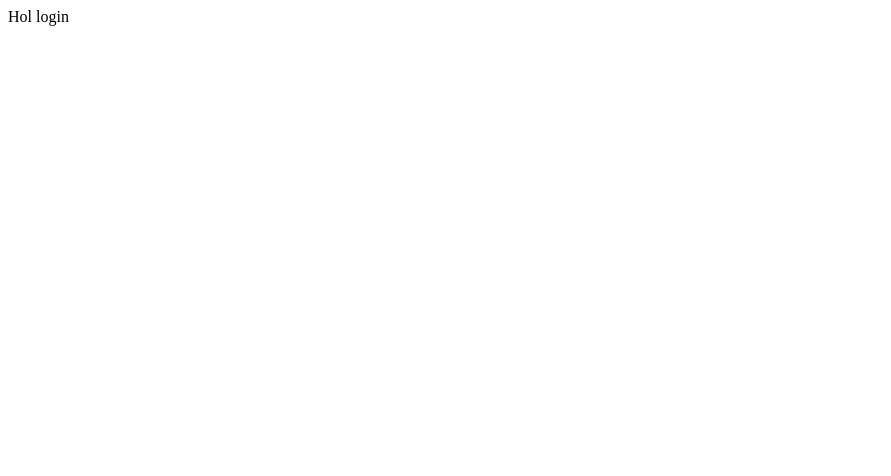
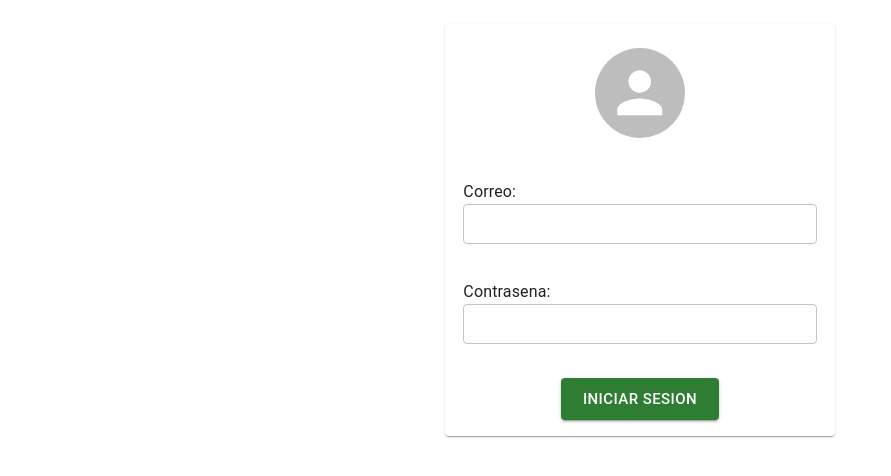
Before and after one commit to AnotonioRodriguez/proyect_front_arkon, a React (Create React App) app: page / in a window 1280 px wide. Shown: the top 476 px of the page, without its empty margins (0-891 px from the left). Built offline with nearby package versions, Linux system fonts and the light colour scheme.

Commit message:
Iniciar sesion

```diff
--- a/src/Components/Navegacion/Navegacion.js
+++ b/src/Components/Navegacion/Navegacion.js
@@ -15,7 +15,8 @@ export default function Navegacion() {
 
   const handleOpenMenu =()=>{
     setOpen(!open);
-  }
+  };
+
 
   return (
     <AppBar position="static">
--- a/src/Pages/Login/Login.js
+++ b/src/Pages/Login/Login.js
@@ -1,9 +1,87 @@
 import React, { Fragment } from 'react';
+import { Grid, Box, Typography, TextField, Button, Avatar,  Paper} from '@mui/material';
+import { Link } from 'react-router-dom';
+import { makeStyles } from '@mui/styles';
+
+const useStyles = makeStyles(() => ({
+  formInputFlex: {
+  display: 'flex',
+  '& > *': {
+    margin: 2
+  },
+  '& .obligatorio': {
+    color: 'red'
+  },
+      paddingTop: 0,
+      alignItems: "center",
+      justifyItems: "center"
+},
+}))
 
 export default function Login() {
+
+  const classes = useStyles();
+
   return(
     <Fragment>
-      Hol login
+      <Grid
+        container
+        direction="row-reverse"
+        justifyContent="center"
+        alignItems="center"
+      >
+        <Grid item lg={4} md={4} xs={12}>
+          <Box sx={{p: 2}}>
+            <Paper>
+              <Box sx={{display: 'flex', justifyContent:"center", alignItems: 'center', p: 3}}>
+                  <Avatar sx={{ width: 90, height: 90 }} />
+              </Box>
+              <div className={classes.formInputFlex}>
+                <Box sx={{ width: "100%", p: 2}}>
+                    <Typography>
+                      Correo:
+                    </Typography>
+                    <Box display="flex">
+                      <TextField
+                        fullWidth
+                        name='numero_usuario'
+                        size="small"
+                        variant="outlined"
+                      />
+                    </Box>
+                </Box>
+              </div>
+              <div className={classes.formInputFlex}>
+                <Box sx={{ width: "100%", p: 2}}>
+                    <Typography>
+                      Contrasena:
+                    </Typography>
+                    <Box display="flex">
+                      <TextField
+                        fullWidth
+                        type="password"
+                        name='numero_usuario'
+                        size="small"
+                        variant="outlined"
+                      />
+                    </Box>
+                </Box>
+              </div>
+              <Box sx={{display: 'flex', justifyContent:"center", alignItems: 'center', p: 2}}>
+                <Button
+                  variant="contained"
+                  color="success"
+                  component={Link}
+                  to='/tareas'
+                  size="large"
+                >
+                  Iniciar Sesion
+                </Button>
+              </Box>
+            </Paper>
+          </Box>
+        </Grid>
+      </Grid>
     </Fragment>
   );
 }
```
